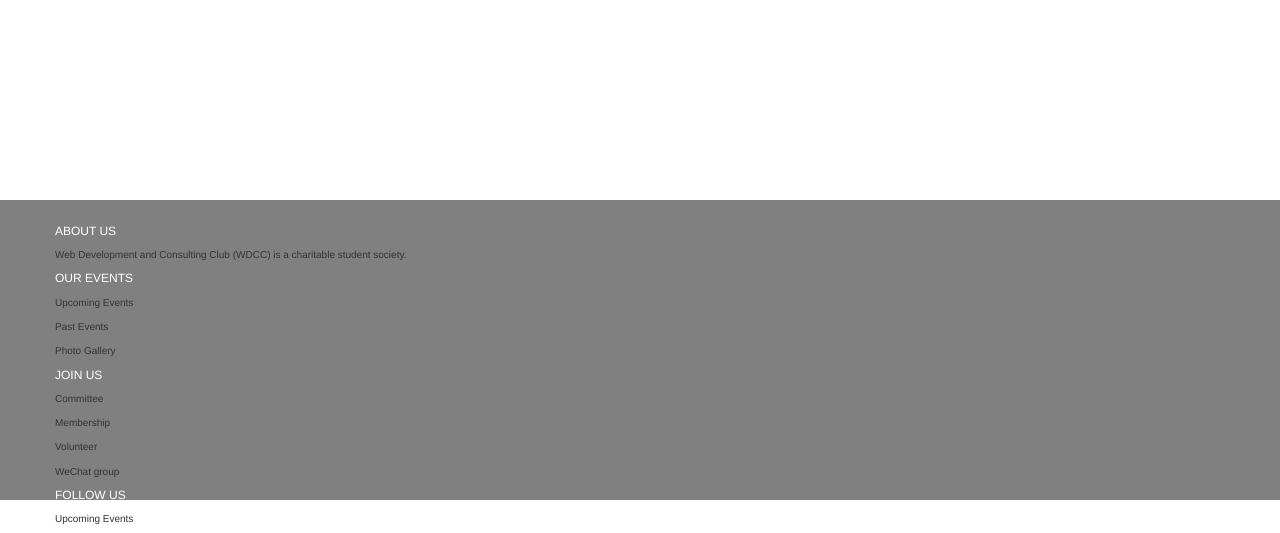
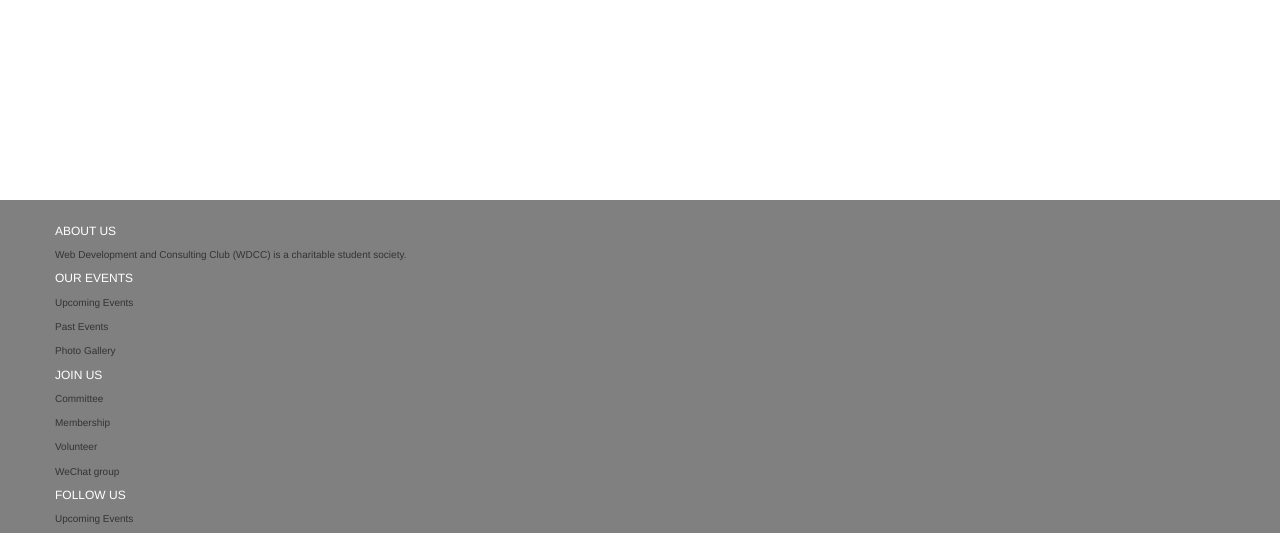
Before and after one commit to lucas2005gao/WDCC_website, a CodeIgniter app: page /database/ in a window 1280 px wide. Shown: the part 300-833 px from the top of the page. Run offline with CodeIgniter, Linux system fonts and the light colour scheme; some libraries are stand-ins or nearby versions.

Commit message:
problem with overflow of footer fixed

```diff
--- a/application/views/common/footer.php
+++ b/application/views/common/footer.php
@@ -1,4 +1,4 @@
-<footer style="position: relative; margin-bottom: 0px; clear: both; height:300px; background:grey; margin-top: -300px">
+<footer style="position: relative; margin-bottom: 0px; clear: both; min-height:300px; background:grey; margin-top: -300px;">
     <!-- <section style="background:grey"> -->
     <!-- bottom section taht contains information to other links-->
         <div class = "container" style="max-height:100%">
@@ -45,7 +45,7 @@
             <hr style="max-width:100%; padding-top: 2px; padding-bottom:2px; margin:0">
 
             <div class="container">
-                <p style="text-align:center; padding-top: 1rem">© Copyright 2019 WDCC All Rights Reserved</p>
+                <p style="text-align:center; padding-top: 1rem; padding-bottom:2rem; margin-bottom:0">© Copyright 2019 WDCC All Rights Reserved</p>
             </div>
         </div>
     <!-- </section> -->
--- a/application/views/homePage.php
+++ b/application/views/homePage.php
@@ -27,6 +27,7 @@
 <!-- ======================== YUJIA ======================= -->
 <!-- =============================================================== -->
 <p>type code here</p>
+
 <!-- =============================================================== -->
 
 <!-- =============================================================== -->
```
